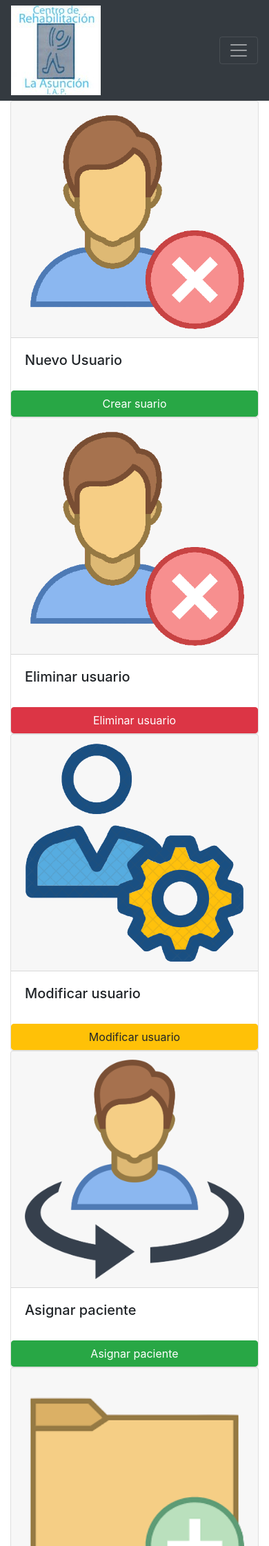
After one commit to Webimpact-Proyecto-Asuncion/WebImpact, a PHP site: page /dashboard/dasboard.php in a window 390 px wide. The commit adds this page. Shown: the top 2241 px of the page at 69% size. Run offline with PHP 8.4, Linux system fonts and the light colour scheme.

Commit message:
fix: responsividad de dashboard

```diff
--- a/Proyecto/Prototipo_1/_head.html
+++ b/Proyecto/Prototipo_1/_head.html
@@ -4,6 +4,5 @@
         <title>Asuncion</title>
         <meta charset="utf-8">
         <link rel="stylesheet" href="https://stackpath.bootstrapcdn.com/bootstrap/4.5.2/css/bootstrap.min.css" integrity="sha384-JcKb8q3iqJ61gNV9KGb8thSsNjpSL0n8PARn9HuZOnIxN0hoP+VmmDGMN5t9UJ0Z" crossorigin="anonymous">
-        <link rel="stylesheet" href="../Prototipo_1.css">
     </head>
 <body>
--- /dev/null
+++ b/Proyecto/Prototipo_1/dashboard/_dashboard.html
@@ -0,0 +1,71 @@
+<div class="container ">
+    <div class="row">
+        <div class="col-12 col-md-4">
+            <div class="card">
+                <div class="card-header">
+                    <img class="card-img-top" src="../images/borrar_Usuario.png"  alt="...">
+                </div>
+                <div class="card-body">
+                    <h5 class="card-title">Nuevo Usuario</h5>
+                </div>
+                <a href="Forms.html" class="btn btn-success container">Crear suario</a>
+            </div>
+        </div>
+        <div class="col-12 col-md-4">
+            <div class="card">
+                <div class="card-header">
+                    <img class="card-img-top" src="../images/borrar_Usuario.png" alt="...">
+                </div>
+                <div class="card-body">
+                    <h5 class="card-title">Eliminar usuario</h5>
+                </div>
+                <a href="Eliminar_user.html" class="btn btn-danger container">Eliminar usuario</a>
+            </div>
+        </div>
+        <div class="col-12 col-md-4">
+            <div class="card">
+                <div class="card-header">
+                    <img class="card-img-top" src="../images/cambiar_Usuario.png" alt="...">
+                </div>
+                <div class="card-body">
+                    <h5 class="card-title">Modificar usuario</h5>
+                </div>
+                <a href="Modifica_user.html" class="btn btn-warning container">Modificar usuario</a>
+            </div>
+        </div>
+        <div class="col-12 col-md-4">
+            <div class="card">
+                <div class="card-header">
+                    <img class="card-img-top" src="../images/asignar_paciente.png" alt="...">
+                </div>
+                <div class="card-body">
+                    <h5 class="card-title">Asignar paciente</h5>
+            </div>
+                <a href="#" class="btn btn-success container">Asignar paciente</a>
+            </div>
+        </div>
+        <div class="col-12 col-md-4">
+            <div class="card">
+                <div class="card-header">
+                    <img class="card-img-top" src="../images/crear_expediente.png"  alt="...">
+                </div>
+                <div class="card-body">
+                    <h5 class="card-title">Crea expediente</h5>
+                </div>
+                <a href="../Crea_expediente/Crea_expediente.php" class="btn btn-success container">Crear expediente</a>
+            </div>
+        </div>
+        <div class="col-12 col-md-4">
+            <div class="card">
+                <div class="card-header">
+                    <img class="card-img-top" src="../images/borrar_expediente.png" alt="... ">
+                </div>
+                <div class="card-body ">
+                    <h5 class="card-title ">Eliminar expediente</h5>
+
+                </div>
+                <a href="# " class="btn btn-danger container ">Eliminar expediente</a>
+            </div>
+        </div>
+    </div>
+</div>
--- /dev/null
+++ b/Proyecto/Prototipo_1/dashboard/dasboard.php
@@ -0,0 +1,5 @@
+<?php
+    session_start();
+    include_once("../_head.html");
+    include_once("../_navbar.html");
+    include_once("./_dashboard.html");
```
Also changed, not shown: Proyecto/Prototipo_1/signin/session_util.php (+24 -0 lines), Proyecto/Prototipo_1/signin/signinController.php (+5 -2 lines).
